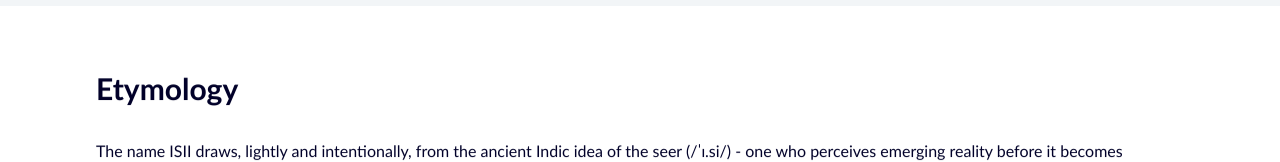
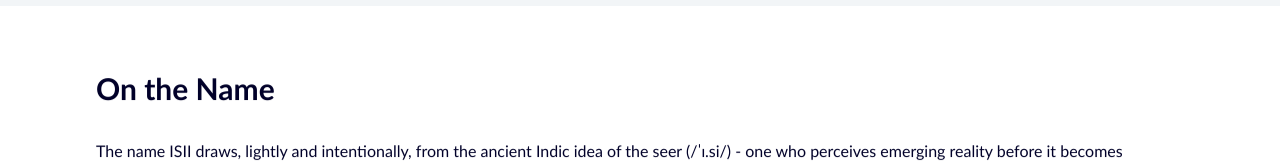
Before and after one commit to ParinithaK/ISII-Frontend, a React (Vite) app: page /about/context in a window 1280 px wide. Shown: the part 2951-3113 px from the top of the page. Built offline with nearby package versions, Linux system fonts and the light colour scheme; the HTML template or start-up script is replaced by a standard one.

Commit message:
Update Context.tsx

```diff
--- a/src/pages/Context.tsx
+++ b/src/pages/Context.tsx
@@ -673,7 +673,7 @@ const Context = () => {
             className="font-serif text-2xl md:text-3xl font-bold text-primary mb-8 animate-fade-in"
             style={{ willChange: "opacity, transform" }}
           >
-            Etymology
+            On the Name
           </h2>
 
           <p
```
